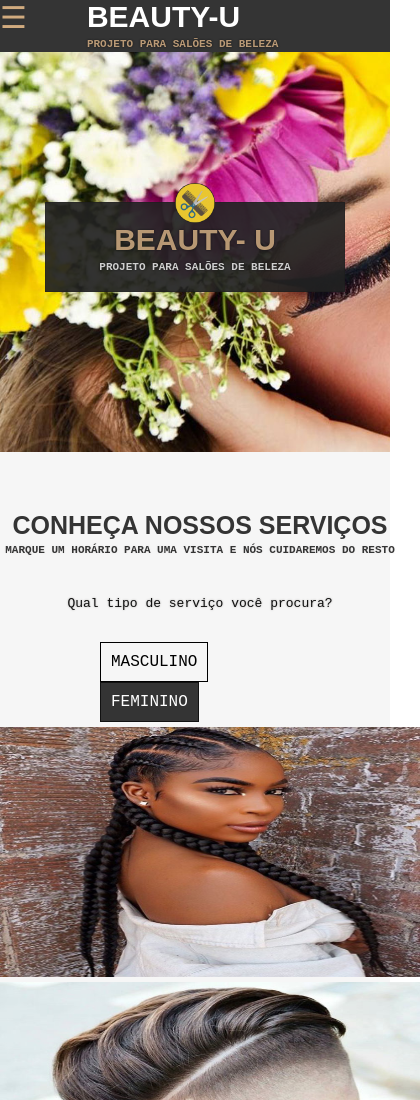
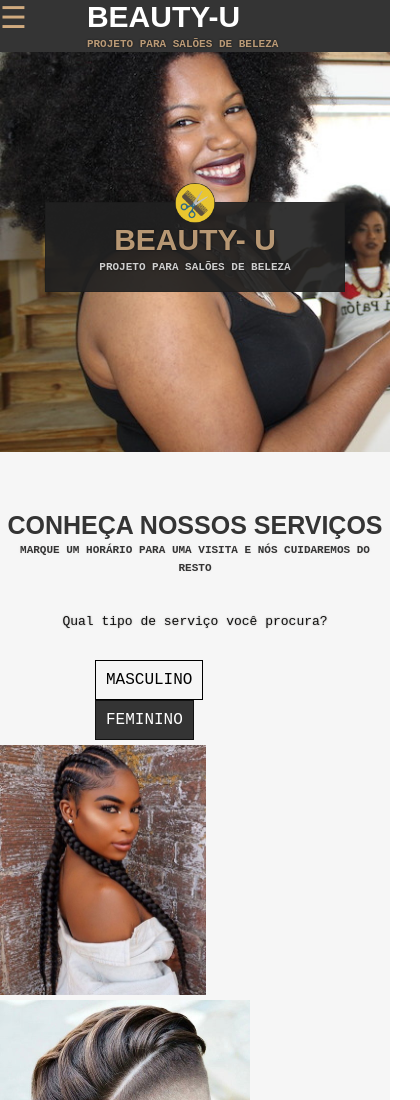
Before and after one commit to luansousa26/Beauty-u, an Angular app: page / in a window 390 px wide. Shown: the top 1100 px of the page, 420 px wide, since content can reach past the window. Built offline with nearby package versions, Linux system fonts and the light colour scheme.

Commit message:
Alterada a responsividade

```diff
--- a/src/app/telas/inicial/inicial.component.scss
+++ b/src/app/telas/inicial/inicial.component.scss
@@ -64,10 +64,10 @@ $img: nth($images, random(length($images)));
 }
 @media only screen and (max-width: 450px) {
     .columnTexto {
-        width: 400px;
+        width: 100%;
     }
     .modelo{
-        width:420px;
+        width:100%;
     }
 }
 
```
